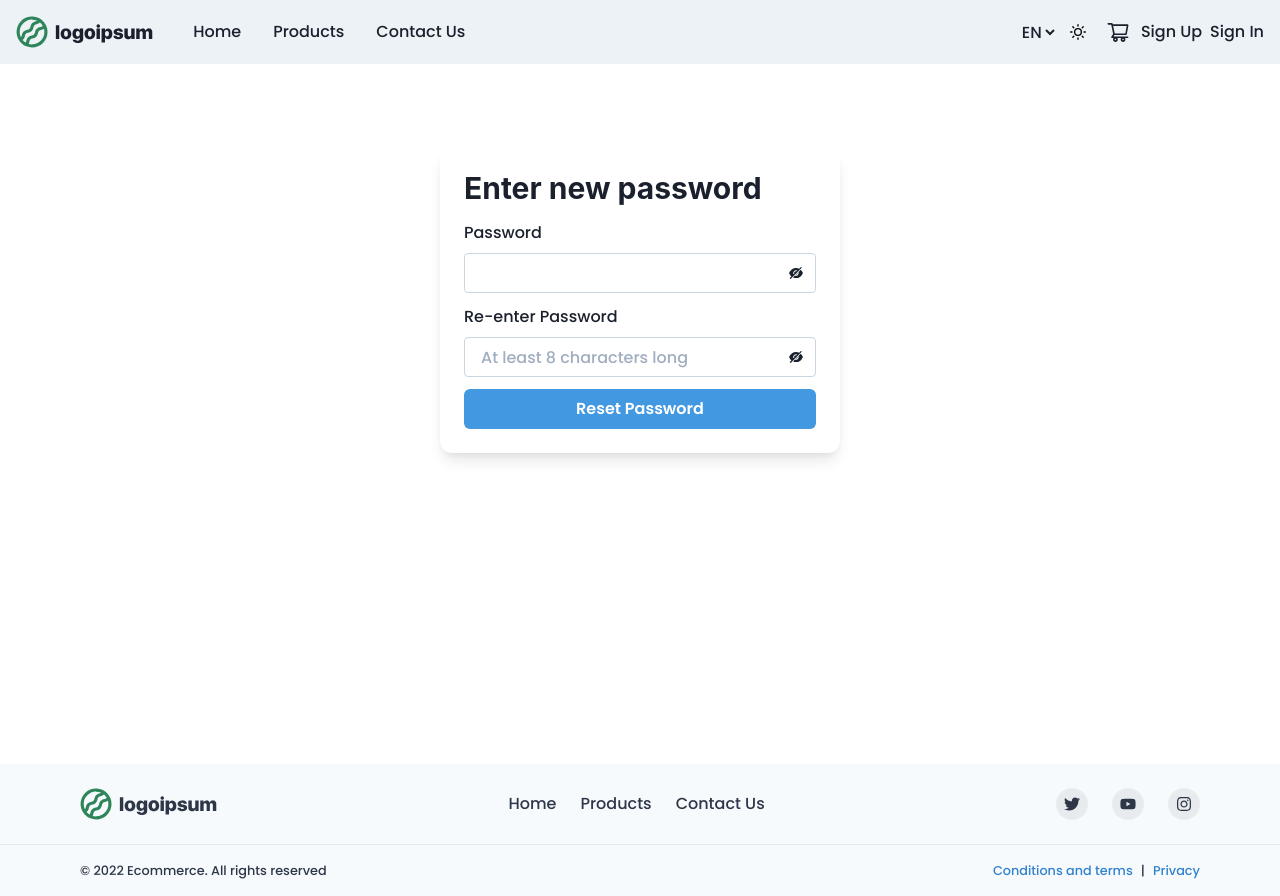
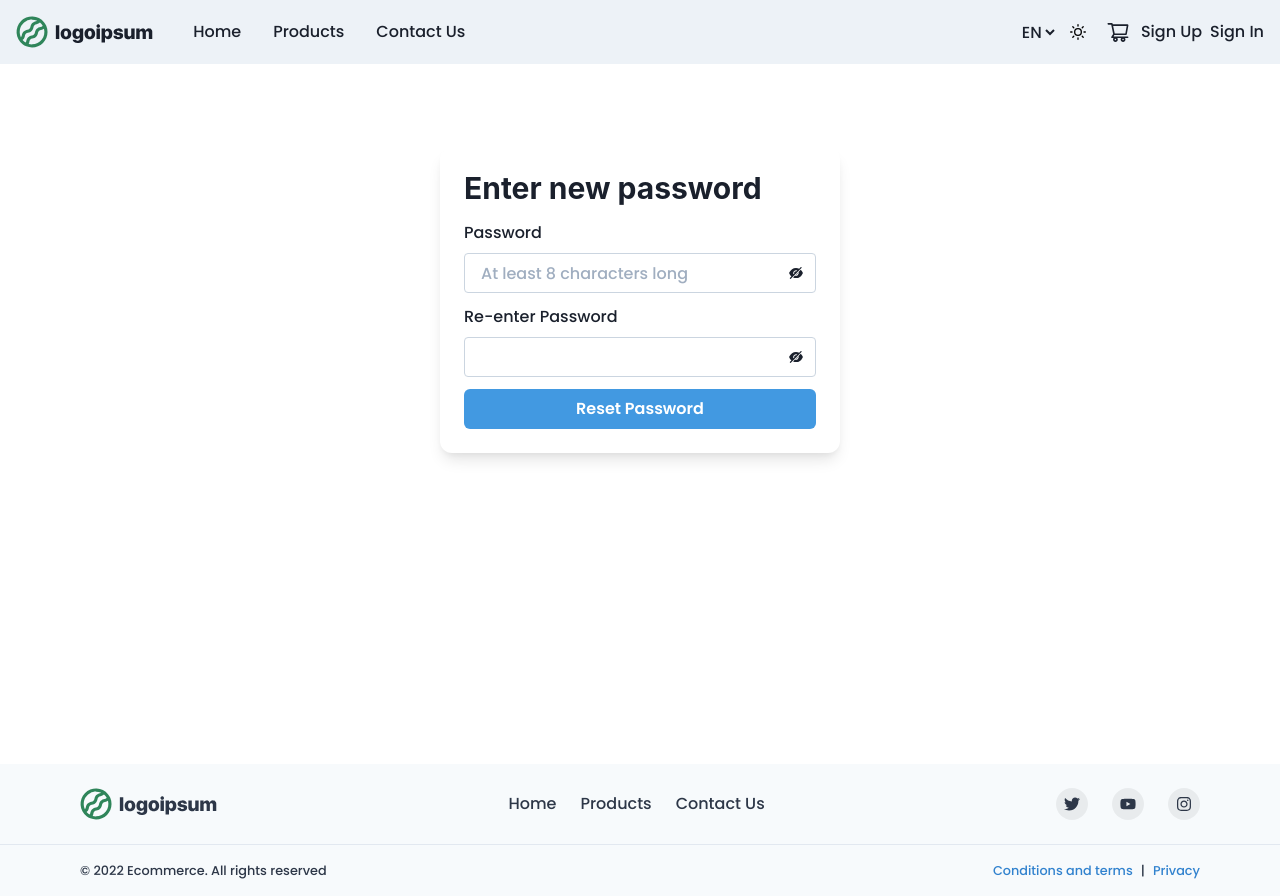
Before and after one commit to Samlogy/saas-ecommerce, a Next.js app in the folder front/: page /reset-password in a window 1280 px wide. Built offline with nearby package versions, Linux system fonts and the light colour scheme.

Commit message:
edit: reset password

```diff
--- a/front/pages/reset-password.tsx
+++ b/front/pages/reset-password.tsx
@@ -17,6 +17,7 @@ import {
   import { useState } from 'react';
   import { yupResolver } from "@hookform/resolvers/yup";
   import { useForm } from "react-hook-form";
+  import { useRouter } from "next/router"
 
 import { Layout, FormTemplate, ErrorMessage } from "../components"
 import { resetPasswordSchema } from "../lib/validation";
@@ -28,9 +29,11 @@ export default function ResetPassword() {
     const { register, handleSubmit, getValues, formState: { errors } } = useForm({
         resolver: yupResolver(resetPasswordSchema)
     });
+    const router = useRouter();
 
     const onResetPassword = async (data: any) => {
         console.log('reset password: ', data);
+        router.push('/')
     };
 
   return (
@@ -45,7 +48,7 @@ export default function ResetPassword() {
                     <FormControl id="password"  mb=".75rem">
                         <FormLabel> Password </FormLabel>
                         <InputGroup>
-                            <Input type={showPassword.password ? 'text' : 'password'}
+                            <Input type={showPassword.password ? 'text' : 'password'} placeholder="At least 8 characters long"
                                     isInvalid={errors.password ? true : false}
                                     errorBorderColor="error" borderColor="gray.300" borderRadius="4px"
                                     {...register("password")} />
@@ -61,7 +64,7 @@ export default function ResetPassword() {
                     <FormControl id="confirm_password"  mb=".75rem">
                         <FormLabel> Re-enter Password </FormLabel>
                         <InputGroup>
-                            <Input type={showPassword.confirm_password ? 'text' : 'password'} placeholder="At least 8 characters long"
+                            <Input type={showPassword.confirm_password ? 'text' : 'password'}
                                 isInvalid={errors.confirm_password ? true : false}
                                 errorBorderColor="error" borderColor="gray.300" borderRadius="4px"
                                 {...register("confirm_password")} />
```
Also changed, not shown: front/pages/profile.tsx (+2 -7 lines).
